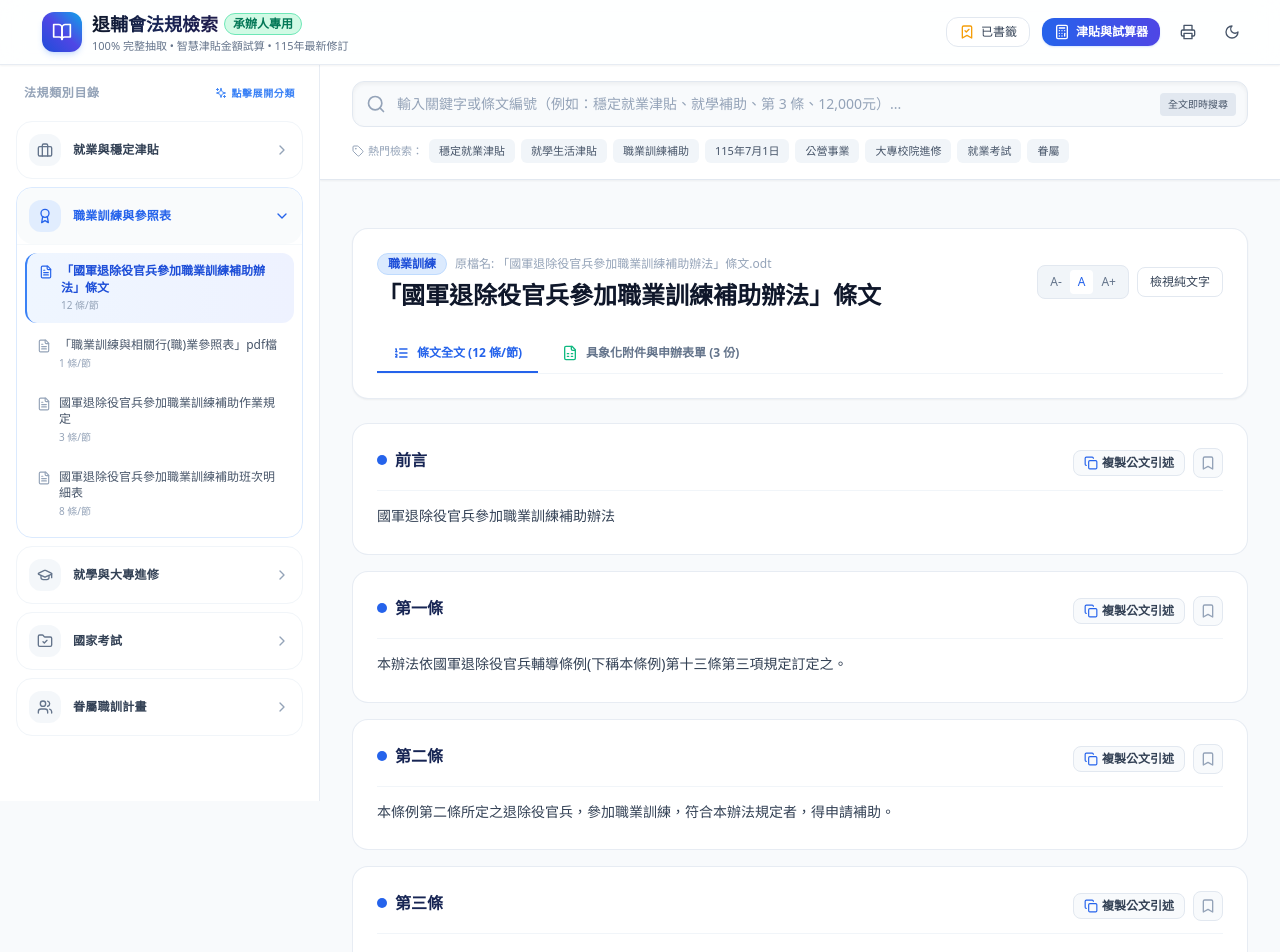
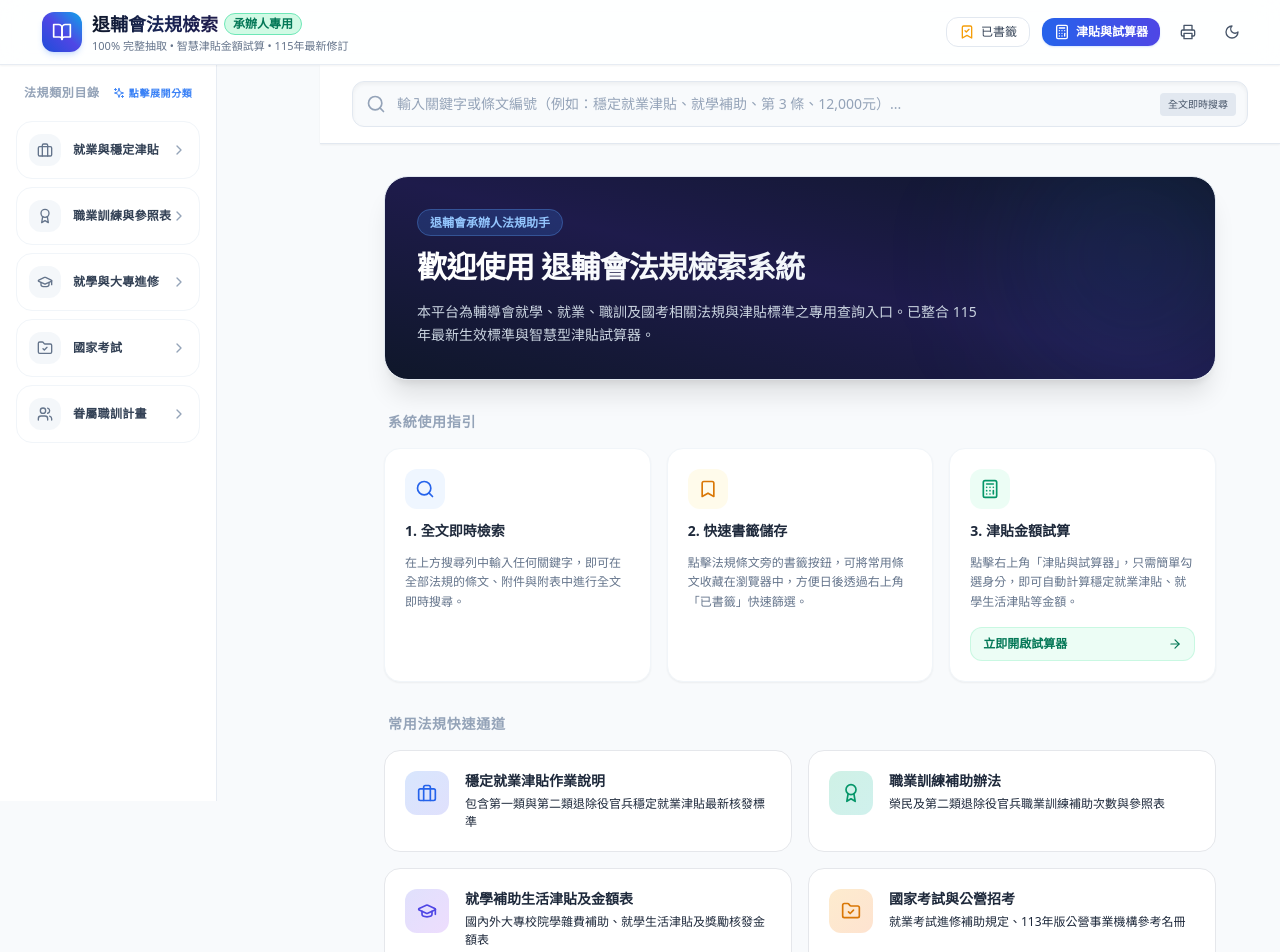
Before and after one commit to jiayiro2023-beep/vac-regulations-app, a React (Vite) app: page / in a window 1280 px wide. Shown: the top 952 px of the page. Built offline with nearby package versions, Linux system fonts and the light colour scheme.

Commit message:
fix: remove hot searches and implement beautiful homepage welcome portal

```diff
--- a/src/App.tsx
+++ b/src/App.tsx
@@ -7,6 +7,7 @@ import { SearchBar } from './components/SearchBar';
 import { RegulationViewer } from './components/RegulationViewer';
 import { CalculatorModal } from './components/CalculatorModal';
 import { ReferenceTables } from './components/ReferenceTables';
+import { HomeView } from './components/HomeView';
 
 export const App: React.FC = () => {
   const [darkMode, setDarkMode] = useState<boolean>(() => {
@@ -15,7 +16,7 @@ export const App: React.FC = () => {
   });
 
   const [activeCategory, setActiveCategory] = useState<CategoryType>('ALL');
-  const [selectedRegulationId, setSelectedRegulationId] = useState<string>(REGULATIONS_DATA[0].id);
+  const [selectedRegulationId, setSelectedRegulationId] = useState<string | null>(null);
   const [keyword, setKeyword] = useState<string>('');
   const [showBookmarksOnly, setShowBookmarksOnly] = useState<boolean>(false);
   const [isCalculatorOpen, setIsCalculatorOpen] = useState<boolean>(false);
@@ -102,8 +103,8 @@ export const App: React.FC = () => {
 
   // Active regulation
   const currentRegulation = useMemo(() => {
-    return REGULATIONS_DATA.find(r => r.id === selectedRegulationId) || filteredRegulations[0] || REGULATIONS_DATA[0];
-  }, [selectedRegulationId, filteredRegulations]);
+    return REGULATIONS_DATA.find(r => r.id === selectedRegulationId) || null;
+  }, [selectedRegulationId]);
 
   return (
     <div className="min-h-screen flex flex-col bg-slate-50 dark:bg-slate-950 transition-colors">
@@ -116,7 +117,12 @@ export const App: React.FC = () => {
         onToggleBookmarksOnly={() => setShowBookmarksOnly(!showBookmarksOnly)}
         showBookmarksOnly={showBookmarksOnly}
         activeCategory={activeCategory}
-        onSelectCategory={setActiveCategory}
+        onSelectCategory={(cat) => {
+          setActiveCategory(cat);
+          if (cat === 'ALL') {
+            setSelectedRegulationId(null);
+          }
+        }}
         isMobileSidebarOpen={isMobileSidebarOpen}
         setIsMobileSidebarOpen={setIsMobileSidebarOpen}
       />
@@ -159,9 +165,10 @@ export const App: React.FC = () => {
               onToggleBookmark={handleToggleBookmark}
             />
           ) : (
-            <div className="flex-1 flex items-center justify-center p-12 text-slate-400">
-              請由左側選擇法規或調整搜尋關鍵字
-            </div>
+            <HomeView
+              onSelectRegulation={setSelectedRegulationId}
+              onOpenCalculator={() => setIsCalculatorOpen(true)}
+            />
           )}
         </main>
       </div>
--- /dev/null
+++ b/src/components/HomeView.tsx
@@ -0,0 +1,166 @@
+import React from 'react';
+import {
+  Briefcase,
+  Award,
+  GraduationCap,
+  FolderCheck,
+  Search,
+  Bookmark,
+  Calculator,
+  ArrowRight
+} from 'lucide-react';
+
+interface HomeViewProps {
+  onSelectRegulation: (id: string) => void;
+  onOpenCalculator: () => void;
+}
+
+export const HomeView: React.FC<HomeViewProps> = ({
+  onSelectRegulation,
+  onOpenCalculator
+}) => {
+  // Find key regulations for quick access cards
+  const quickLinks = [
+    {
+      title: "穩定就業津貼作業說明",
+      desc: "包含第一類與第二類退除役官兵穩定就業津貼最新核發標準",
+      id: "促進退除役官兵穩定就業津貼發給辦法作業說明_114.12.24修訂___1__pdf",
+      icon: Briefcase,
+      color: "from-blue-500/20 to-indigo-500/20 text-blue-600 dark:text-blue-400 border-blue-200/60 dark:border-blue-800/60"
+    },
+    {
+      title: "職業訓練補助辦法",
+      desc: "榮民及第二類退除役官兵職業訓練補助次數與參照表",
+      id: "_國軍退除役官兵參加職業訓練補助辦法_條文_odt",
+      icon: Award,
+      color: "from-emerald-500/20 to-teal-500/20 text-emerald-600 dark:text-emerald-400 border-emerald-200/60 dark:border-emerald-800/60"
+    },
+    {
+      title: "就學補助生活津貼及金額表",
+      desc: "國內外大專校院學雜費補助、就學生活津貼及獎勵核發金額表",
+      id: "國軍退除役官兵就學補助生活津貼及獎勵核發金額表_115年7月1日生效__pdf",
+      icon: GraduationCap,
+      color: "from-indigo-500/20 to-purple-500/20 text-indigo-600 dark:text-indigo-400 border-indigo-200/60 dark:border-indigo-800/60"
+    },
+    {
+      title: "國家考試與公營招考",
+      desc: "就業考試進修補助規定、113年版公營事業機構參考名冊",
+      id: "辦理公開招考之公營事業機構參考名冊_113年版__pdf",
+      icon: FolderCheck,
+      color: "from-amber-500/20 to-orange-500/20 text-amber-600 dark:text-amber-400 border-amber-200/60 dark:border-amber-800/60"
+    }
+  ];
+
+  return (
+    <div className="flex-1 max-w-4xl mx-auto w-full p-6 sm:p-8 space-y-8 animate-fadeIn">
+      {/* Hero Welcome Banner */}
+      <div className="relative overflow-hidden rounded-3xl bg-gradient-to-tr from-slate-900 via-indigo-950 to-slate-900 dark:from-slate-900 dark:via-blue-950/40 dark:to-slate-900 border border-slate-200 dark:border-slate-800 p-8 shadow-xl text-white">
+        {/* Glow effect */}
+        <div className="absolute top-0 right-0 -mt-12 -mr-12 w-64 h-64 bg-blue-500/10 rounded-full blur-3xl" />
+
+        <div className="relative space-y-4">
+          <span className="px-3 py-1 text-xs font-semibold rounded-full bg-blue-500/20 text-blue-300 border border-blue-400/30">
+            退輔會承辦人法規助手
+          </span>
+          <h2 className="text-2xl sm:text-3xl font-extrabold tracking-tight bg-gradient-to-r from-white via-slate-100 to-slate-300 bg-clip-text text-transparent">
+            歡迎使用 退輔會法規檢索系統
+          </h2>
+          <p className="text-sm text-slate-300 max-w-xl leading-relaxed">
+            本平台為輔導會就學、就業、職訓及國考相關法規與津貼標準之專用查詢入口。已整合 115 年最新生效標準與智慧型津貼試算器。
+          </p>
+        </div>
+      </div>
+
+      {/* Guide Steps Cards */}
+      <div className="space-y-4">
+        <h3 className="text-sm font-bold text-slate-400 dark:text-slate-500 uppercase tracking-wider pl-1">
+          系統使用指引
+        </h3>
+        <div className="grid grid-cols-1 md:grid-cols-3 gap-4">
+          <div className="p-5 bg-white dark:bg-slate-900 rounded-2xl border border-slate-100 dark:border-slate-800 shadow-sm hover:border-slate-250 transition-all flex flex-col justify-between">
+            <div className="space-y-3">
+              <div className="w-10 h-10 rounded-xl bg-blue-50 dark:bg-blue-950/60 flex items-center justify-center text-blue-600 dark:text-blue-400">
+                <Search className="w-5 h-5" />
+              </div>
+              <h4 className="text-sm font-bold text-slate-800 dark:text-slate-200">
+                1. 全文即時檢索
+              </h4>
+              <p className="text-xs text-slate-500 dark:text-slate-400 leading-relaxed">
+                在上方搜尋列中輸入任何關鍵字，即可在全部法規的條文、附件與附表中進行全文即時搜尋。
+              </p>
+            </div>
+          </div>
+
+          <div className="p-5 bg-white dark:bg-slate-900 rounded-2xl border border-slate-100 dark:border-slate-800 shadow-sm hover:border-slate-250 transition-all flex flex-col justify-between">
+            <div className="space-y-3">
+              <div className="w-10 h-10 rounded-xl bg-amber-50 dark:bg-amber-950/60 flex items-center justify-center text-amber-600 dark:text-amber-400">
+                <Bookmark className="w-5 h-5" />
+              </div>
+              <h4 className="text-sm font-bold text-slate-800 dark:text-slate-200">
+                2. 快速書籤儲存
+              </h4>
+              <p className="text-xs text-slate-500 dark:text-slate-400 leading-relaxed">
+                點擊法規條文旁的書籤按鈕，可將常用條文收藏在瀏覽器中，方便日後透過右上角「已書籤」快速篩選。
+              </p>
+            </div>
+          </div>
+
+          <div className="p-5 bg-white dark:bg-slate-900 rounded-2xl border border-slate-100 dark:border-slate-800 shadow-sm hover:border-slate-250 transition-all flex flex-col justify-between">
+            <div className="space-y-3">
+              <div className="w-10 h-10 rounded-xl bg-emerald-50 dark:bg-emerald-950/60 flex items-center justify-center text-emerald-600 dark:text-emerald-400">
+                <Calculator className="w-5 h-5" />
+              </div>
+              <h4 className="text-sm font-bold text-slate-800 dark:text-slate-200">
+                3. 津貼金額試算
+              </h4>
+              <p className="text-xs text-slate-500 dark:text-slate-400 leading-relaxed">
+                點擊右上角「津貼與試算器」，只需簡單勾選身分，即可自動計算穩定就業津貼、就學生活津貼等金額。
+              </p>
+            </div>
+            <button
+              onClick={onOpenCalculator}
+              className="mt-4 flex items-center justify-between w-full px-3 py-2 bg-emerald-50 dark:bg-emerald-950/40 text-emerald-700 dark:text-emerald-300 font-semibold text-xs rounded-xl hover:bg-emerald-100 transition-colors border border-emerald-200/50 dark:border-emerald-800/50"
+            >
+              <span>立即開啟試算器</span>
+              <ArrowRight className="w-3.5 h-3.5" />
+            </button>
+          </div>
+        </div>
+      </div>
+
+      {/* Quick Entry Section */}
+      <div className="space-y-4">
+        <h3 className="text-sm font-bold text-slate-400 dark:text-slate-500 uppercase tracking-wider pl-1">
+          常用法規快速通道
+        </h3>
+        <div className="grid grid-cols-1 sm:grid-cols-2 gap-4">
+          {quickLinks.map((link, idx) => {
+            const Icon = link.icon;
+            return (
+              <button
+                key={idx}
+                onClick={() => onSelectRegulation(link.id)}
+                className="w-full text-left p-5 bg-white dark:bg-slate-900 rounded-2xl border border-slate-150 dark:border-slate-800/80 hover:border-blue-400 dark:hover:border-blue-600 shadow-2xs hover:shadow-sm transition-all duration-200 group flex items-start space-x-4"
+              >
+                <div className={`p-3 rounded-xl bg-gradient-to-br ${link.color} flex-shrink-0`}>
+                  <Icon className="w-5 h-5" />
+                </div>
+                <div className="flex-1 min-w-0 space-y-1">
+                  <div className="flex items-center justify-between">
+                    <h4 className="text-xs sm:text-sm font-bold text-slate-850 dark:text-slate-100 group-hover:text-blue-600 dark:group-hover:text-blue-400 transition-colors line-clamp-1">
+                      {link.title}
+                    </h4>
+                    <ArrowRight className="w-4 h-4 text-slate-300 dark:text-slate-700 opacity-0 group-hover:opacity-100 group-hover:translate-x-1 transition-all flex-shrink-0" />
+                  </div>
+                  <p className="text-xs text-slate-450 dark:text-slate-400 leading-normal line-clamp-2">
+                    {link.desc}
+                  </p>
+                </div>
+              </button>
+            );
+          })}
+        </div>
+      </div>
+    </div>
+  );
+};
--- a/src/components/SearchBar.tsx
+++ b/src/components/SearchBar.tsx
@@ -1,23 +1,11 @@
 import React from 'react';
-import { Search, X, Tag, Sparkles } from 'lucide-react';
-import { CategoryType } from '../types';
+import { Search, X, Sparkles } from 'lucide-react';
 
 interface SearchBarProps {
   keyword: string;
   onKeywordChange: (kw: string) => void;
   resultStats: { regCount: number; matchCount: number };
 }
-
-const QUICK_TAGS = [
-  '穩定就業津貼',
-  '就學生活津貼',
-  '職業訓練補助',
-  '115年7月1日',
-  '公營事業',
-  '大專校院進修',
-  '就業考試',
-  '眷屬'
-];
 
 export const SearchBar: React.FC<SearchBarProps> = ({
   keyword,
@@ -54,34 +42,15 @@ export const SearchBar: React.FC<SearchBarProps> = ({
           )}
         </div>
 
-        {/* Quick Suggestion Tags & Result Count */}
-        <div className="flex flex-wrap items-center justify-between gap-2 text-xs">
-          <div className="flex items-center space-x-1.5 flex-wrap gap-y-1">
-            <span className="text-slate-400 dark:text-slate-500 flex items-center gap-1 font-medium text-[11px]">
-              <Tag className="w-3 h-3" /> 熱門檢索：
-            </span>
-            {QUICK_TAGS.map((tag) => (
-              <button
-                key={tag}
-                onClick={() => onKeywordChange(tag)}
-                className={`px-2.5 py-1 rounded-md text-[11px] font-medium transition-all ${
-                  keyword === tag
-                    ? 'bg-blue-600 text-white shadow-xs'
-                    : 'bg-slate-100 dark:bg-slate-800 text-slate-600 dark:text-slate-300 hover:bg-slate-200 dark:hover:bg-slate-700'
-                }`}
-              >
-                {tag}
-              </button>
-            ))}
-          </div>
-
-          {keyword && (
-            <div className="text-blue-600 dark:text-blue-400 font-medium flex items-center gap-1 bg-blue-50 dark:bg-blue-950/80 px-2.5 py-1 rounded-lg border border-blue-200 dark:border-blue-800">
+        {/* Result Count (only visible when keyword is set) */}
+        {keyword && (
+          <div className="flex justify-end text-xs">
+            <div className="text-blue-600 dark:text-blue-400 font-medium flex items-center gap-1 bg-blue-50 dark:bg-blue-950/80 px-2.5 py-1 rounded-lg border border-blue-200 dark:border-blue-800 animate-fadeIn">
               <Sparkles className="w-3.5 h-3.5" />
               <span>找到 {resultStats.regCount} 份法規（共 {resultStats.matchCount} 處符合）</span>
             </div>
-          )}
-        </div>
+          </div>
+        )}
       </div>
     </div>
   );
```
Also changed, not shown: 1 other file (tests, documents, lock files or other folders).
